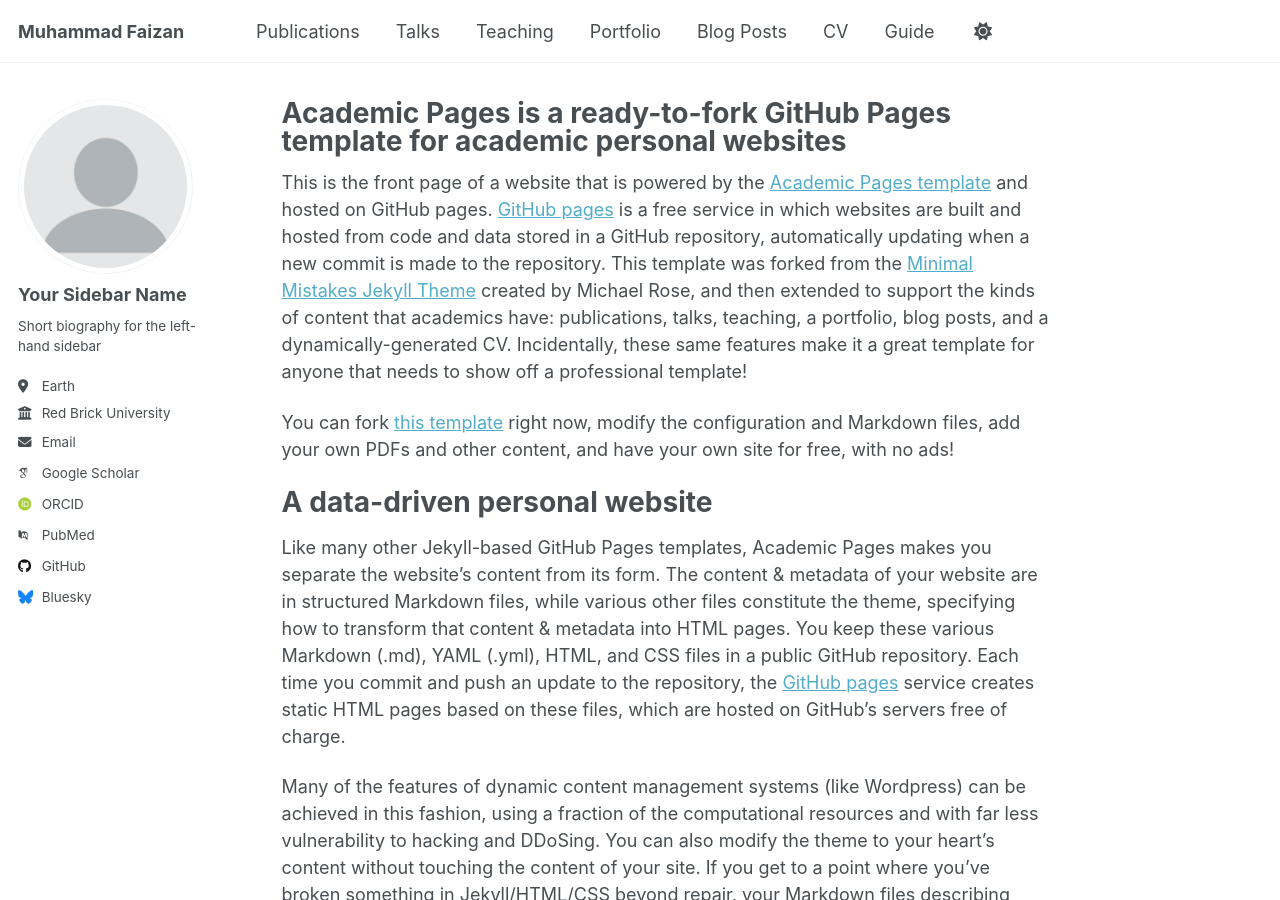
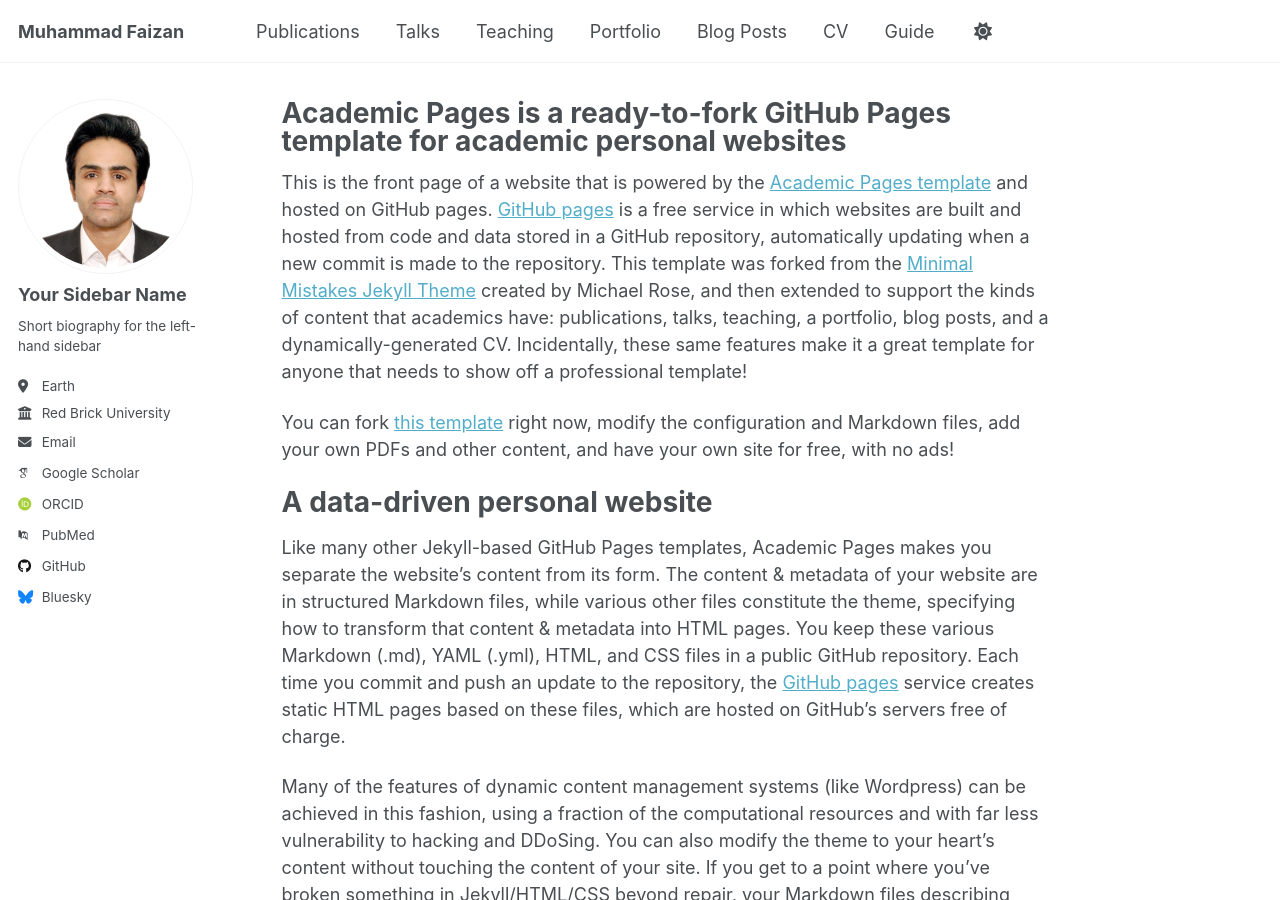
Before and after one commit to MuhammadFaizan99/MuhammadFaizan99.github.io, a Jekyll site: the page built from _pages/about.md, in a window 1280 px wide and 900 px high. Built offline with Jekyll 4.4.1, drawn with Linux system fonts in a browser that asks for light colours; some web fonts are replaced; a script that is not in the unit is left out.

Commit message:
Update _config.yml

```diff
--- a/_config.yml
+++ b/_config.yml
@@ -22,7 +22,7 @@ repository  : "MuhammadFaizan99/MuhammadFaizan99.github.io"
 #               Additional customization can be done by editing /_includes/author-profile.html
 author:
   # Biographic information
-  avatar           : "profile.png"
+  avatar           : "2+2.JPG"
   name             : "Your Sidebar Name"
   pronouns         : # example: "she/her"
   bio              : "Short biography for the left-hand sidebar"
```
